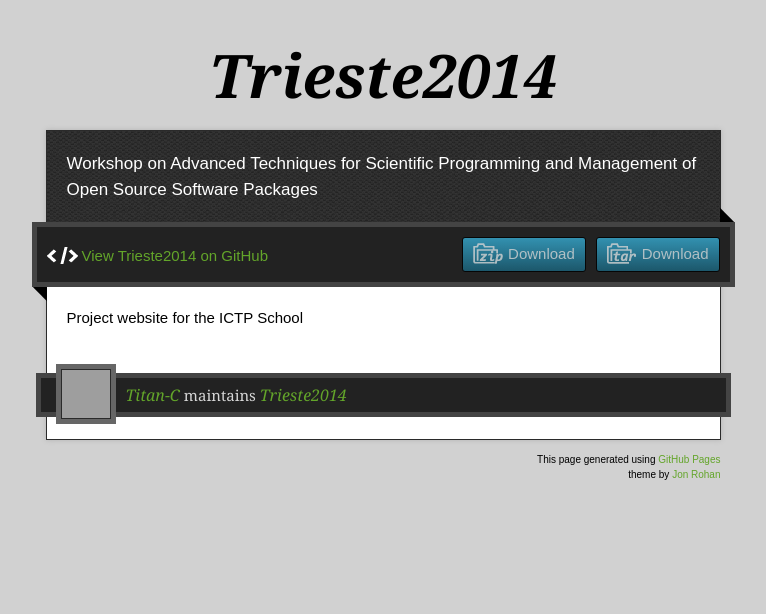
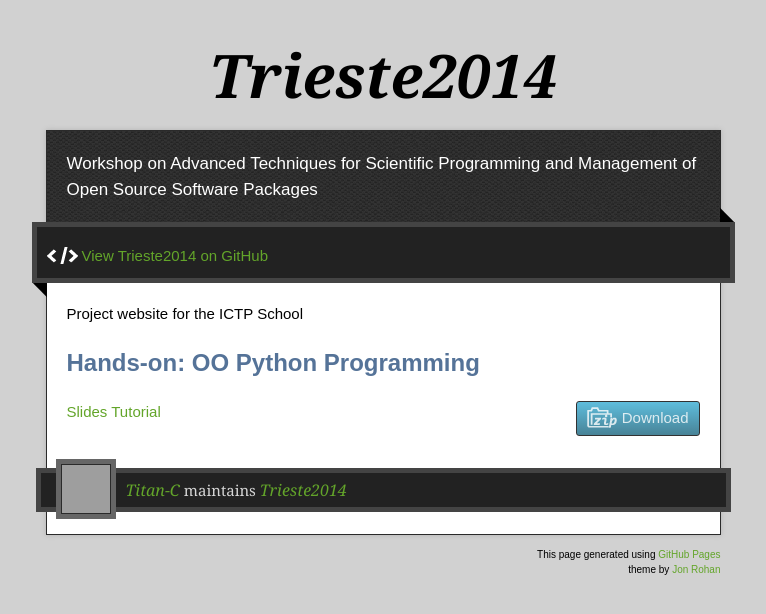
Before and after one commit to Titan-C/Trieste2014, a Jekyll site: the page built from index.md, in a window 1280 px wide. Shown: the top 614 px of the page, without its empty margins (257-1023 px from the left). Built offline with Jekyll 4.4.1, drawn with Linux system fonts in a browser that asks for light colours; nearby versions of some CDN libraries; grey boxes are pictures that could not be loaded.

Commit message:
Update website to link to tutorial wiki, download sample tempates and link to yet to do slides

```diff
--- a/_layouts/default.html
+++ b/_layouts/default.html
@@ -37,9 +37,8 @@
       <div id="main" role="main">
         <div class="download-bar">
         <div class="inner">
-          <a href="https://github.com/Titan-C/Trieste2014/tarball/master" class="download-button tar"><span>Download</span></a>
-          <a href="https://github.com/Titan-C/Trieste2014/zipball/master" class="download-button zip"><span>Download</span></a>
-          <a href="https://github.com/Titan-C/Trieste2014" class="code">View Trieste2014 on GitHub</a>
+          <a href="https://github.com/Titan-C/Trieste2014" class="code">View
+Trieste2014 on GitHub</a>
         </div>
         <span class="blc"></span><span class="trc"></span>
         </div>
--- a/index.md
+++ b/index.md
@@ -4,3 +4,9 @@
 ---
 
 Project website for the ICTP School
+
+##  Hands-on: OO Python Programming
+
+[Slides](slidesOOP.html)
+[Tutorial](https://github.com/Titan-C/Trieste2014/wiki/OOP-HandsOnSession)
+<a href="http://titan-c.github.io/Trieste2014/Downloads/file:///home/oscar/Trieste2014/Downloads/queue_simulation.zip" class="download-button zip"><span>Download</span></a>
```
Also changed, not shown: 2 other files.
